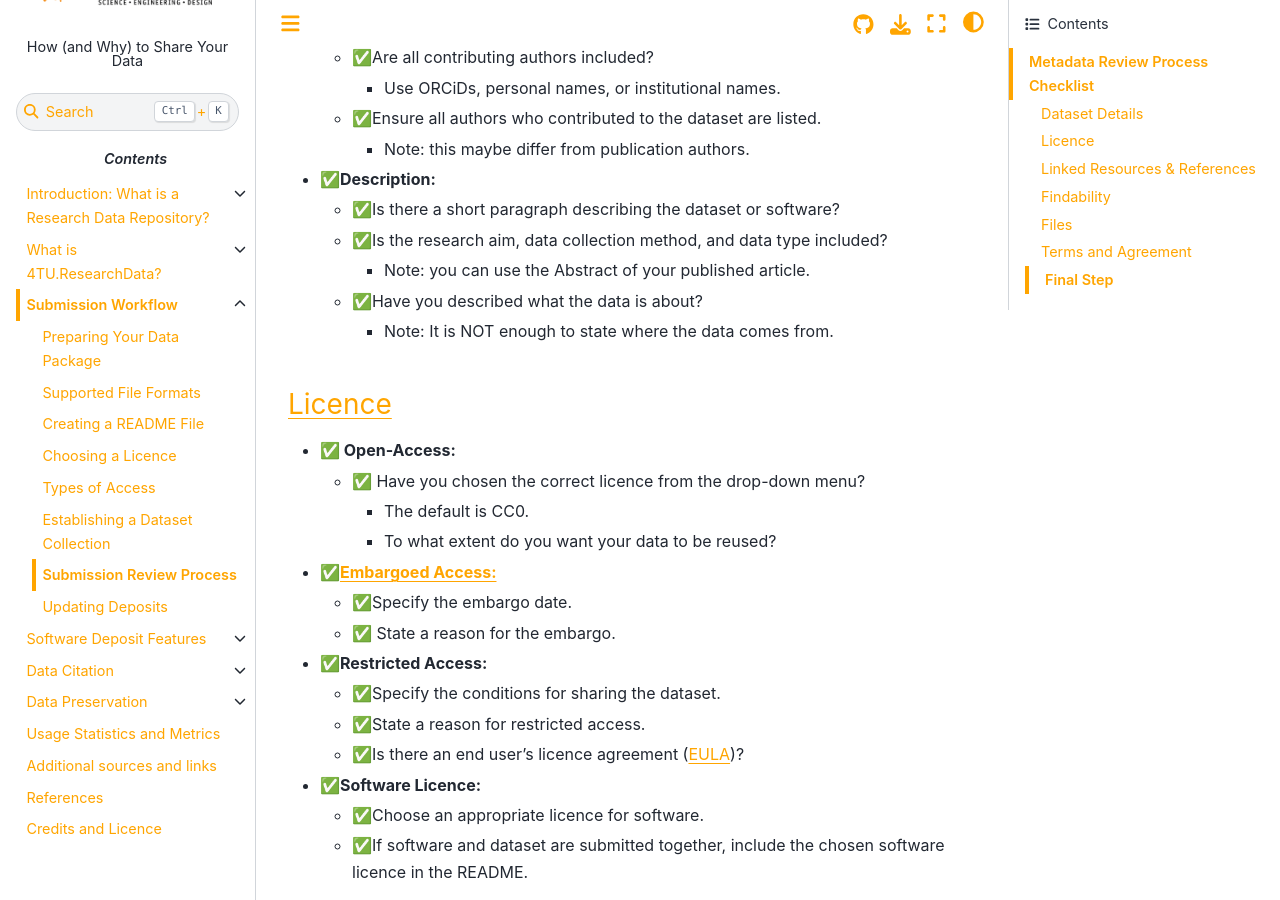
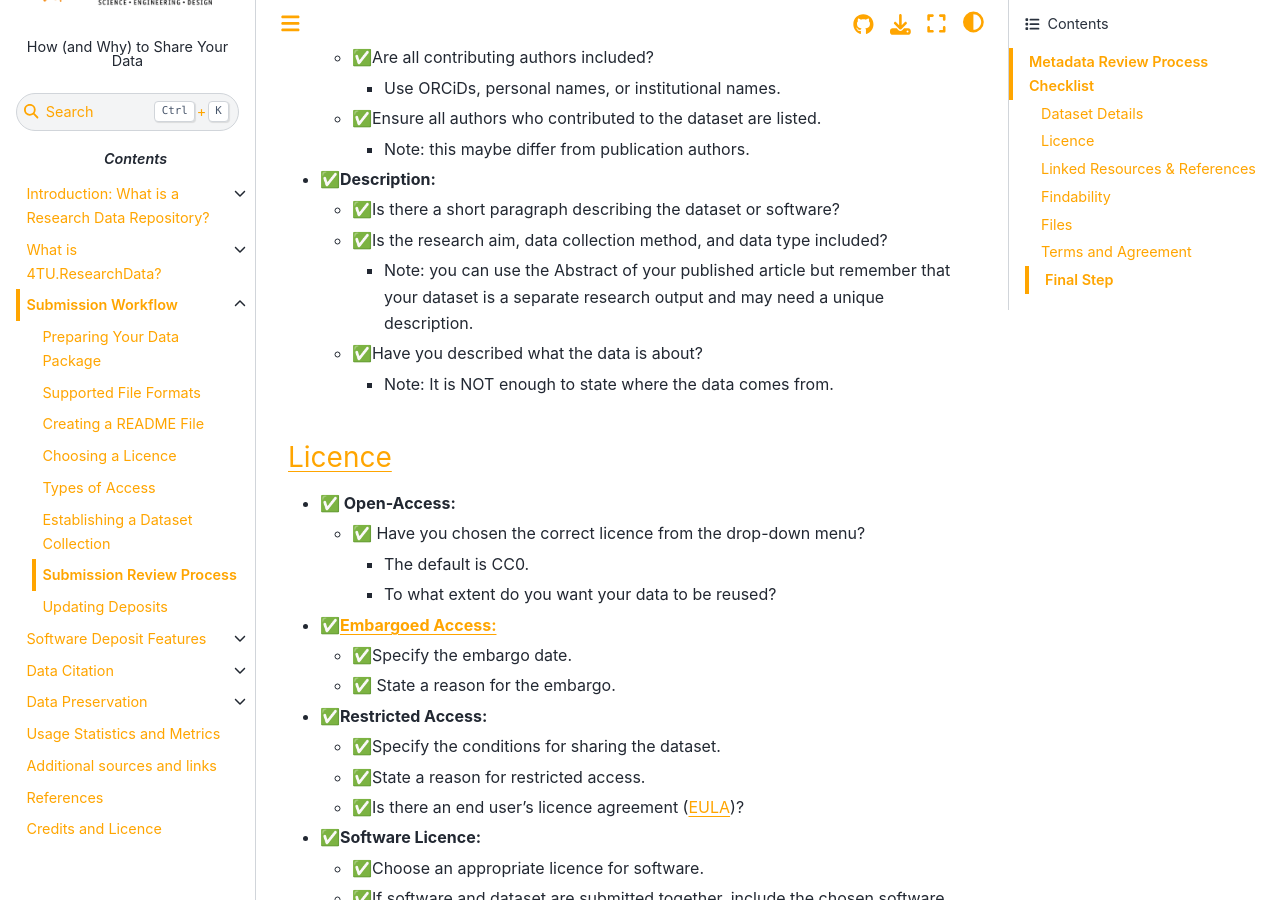
Before and after one commit to TUDelft-books/FAIR4TU_Submission_Help, a Jupyter Book: the page built from book/submission_workflow/data_curation.md, in a window 1280 px wide and 900 px high, scrolled down 1614 px. Built offline with Jupyter Book 1.0.4 settings and Sphinx 7.4.7 and the Sphinx Book theme 1.1.4, drawn with Linux system fonts in a browser that asks for light colours; pages that are not in the unit, such as notebooks, are missing from menus; comment, search, counter and statistics services are not loaded.

Commit message:
Update data_curation.md

```diff
--- a/book/submission_workflow/data_curation.md
+++ b/book/submission_workflow/data_curation.md
@@ -64,7 +64,7 @@ This human-centered approach not only improves the quality of your data but also
 - **✅Description:**
     - ✅Is there a short paragraph describing the dataset or software?
     - ✅Is the research aim, data collection method, and data type included?
-        - Note: you can use the Abstract of your published article.
+        - Note: you can use the Abstract of your published article but remember that your dataset is a separate research output and may need a unique description.
     - ✅Have you described what the data is about?
         - Note: It is NOT enough to state where the data comes from.
 
```
